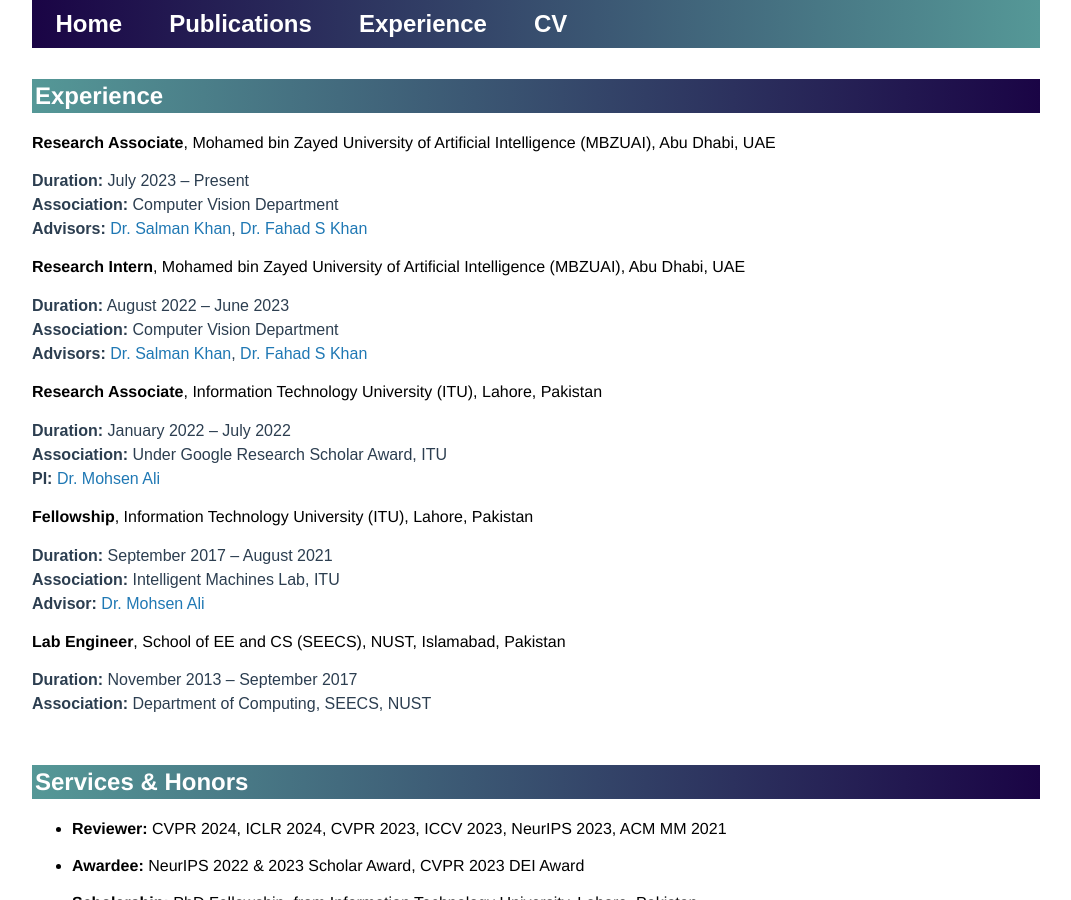
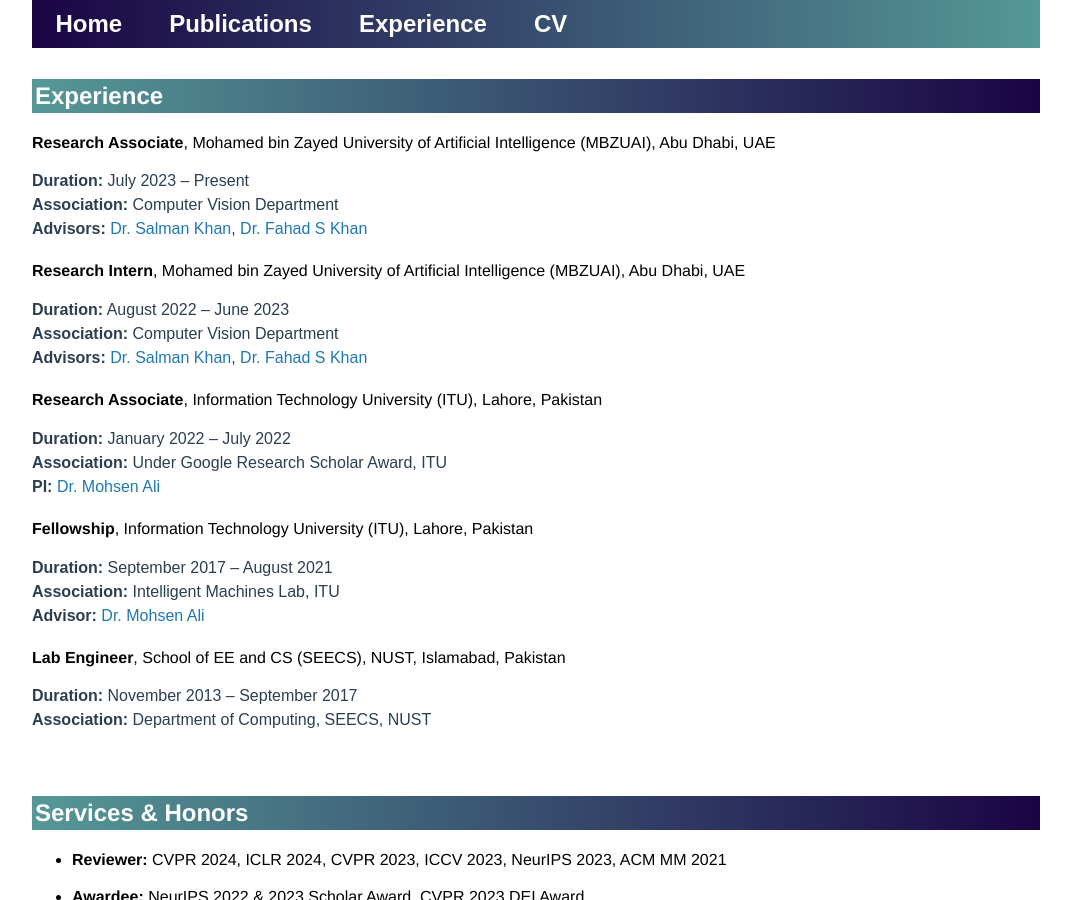
Before and after one commit to akhtarvision/akhtarvision.github.io, a Jekyll site: the page built from index.html, in a window 1280 px wide and 900 px high, scrolled down 1280 px. Shown: the whole window, without its empty margins (104-1175 px from the left). Built offline with Jekyll 4.4.1, drawn with Linux system fonts in a browser that asks for light colours.

Commit message:
Update index.html

```diff
--- a/index.html
+++ b/index.html
@@ -119,34 +119,46 @@
 <a id="experience" class="anchor"></a>
 <h2>Experience</h2>
 <div style="font-family: 'Arial', sans-serif; font-size: 16px; line-height: 1.5; color: #2c3e50;">
+    <ul style="list-style-type: none; padding-left: 0;">
+        <li style="margin-bottom: 20px;">
             <p><strong>Research Associate</strong>, Mohamed bin Zayed University of Artificial Intelligence (MBZUAI), Abu Dhabi, UAE</p>
             <ul style="list-style-type: none; padding-left: 0; margin-bottom: 5px;">
                 <li><strong>Duration:</strong> July 2023 – Present</li>
                 <li><strong>Association:</strong> Computer Vision Department</li>
                 <li><strong>Advisors:</strong> <a href="https://scholar.google.es/citations?user=M59O9lkAAAAJ" style="text-decoration: none; color: #1f78b4;">Dr. Salman Khan</a>, <a href="https://scholar.google.com/citations?user=zvaeYnUAAAAJ&hl=en" style="text-decoration: none; color: #1f78b4;">Dr. Fahad S Khan</a></li>
             </ul>
+        </li>
+        <li style="margin-bottom: 20px;">
             <p><strong>Research Intern</strong>, Mohamed bin Zayed University of Artificial Intelligence (MBZUAI), Abu Dhabi, UAE</p>
             <ul style="list-style-type: none; padding-left: 0; margin-bottom: 5px;">
                 <li><strong>Duration:</strong> August 2022 – June 2023</li>
                 <li><strong>Association:</strong> Computer Vision Department</li>
                 <li><strong>Advisors:</strong> <a href="https://scholar.google.es/citations?user=M59O9lkAAAAJ" style="text-decoration: none; color: #1f78b4;">Dr. Salman Khan</a>, <a href="https://scholar.google.com/citations?user=zvaeYnUAAAAJ&hl=en" style="text-decoration: none; color: #1f78b4;">Dr. Fahad S Khan</a></li>
             </ul>
+        </li>
+        <li style="margin-bottom: 20px;">
             <p><strong>Research Associate</strong>, Information Technology University (ITU), Lahore, Pakistan</p>
             <ul style="list-style-type: none; padding-left: 0; margin-bottom: 5px;">
                 <li><strong>Duration:</strong> January 2022 – July 2022</li>
                 <li><strong>Association:</strong> Under Google Research Scholar Award, ITU</li>
                 <li><strong>PI:</strong> <a href="https://scholar.google.com/citations?user=59ISSCEAAAAJ&hl=en" style="text-decoration: none; color: #1f78b4;">Dr. Mohsen Ali</a></li>
             </ul>
+        </li>
+        <li style="margin-bottom: 20px;">
             <p><strong>Fellowship</strong>, Information Technology University (ITU), Lahore, Pakistan</p>
             <ul style="list-style-type: none; padding-left: 0; margin-bottom: 5px;">
                 <li><strong>Duration:</strong> September 2017 – August 2021</li>
                 <li><strong>Association:</strong> Intelligent Machines Lab, ITU</li>
                 <li><strong>Advisor:</strong> <a href="https://scholar.google.com/citations?user=59ISSCEAAAAJ&hl=en" style="text-decoration: none; color: #1f78b4;">Dr. Mohsen Ali</a></li>
             </ul>
+        </li>
+        <li style="margin-bottom: 20px;">
             <p><strong>Lab Engineer</strong>, School of EE and CS (SEECS), NUST, Islamabad, Pakistan</p>
             <ul style="list-style-type: none; padding-left: 0; margin-bottom: 5px;">
                 <li><strong>Duration:</strong> November 2013 – September 2017</li>
                 <li><strong>Association:</strong> Department of Computing, SEECS, NUST</li>
+            </ul>
+        </li>
     </ul>
 </div>
 
```
Lines whose indentation alone changed are shown as unchanged.
